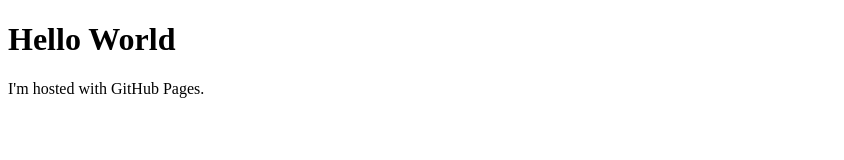
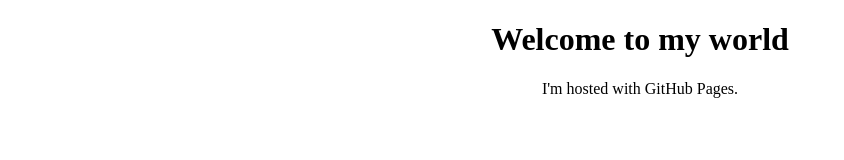
Before and after one commit to GabrielLeonte00/GabrielLeonte00.github.io, a plain HTML site: page index.html in a window 1280 px wide. Shown: the whole page, without its empty margins (0-844 px from the left). Drawn offline with Linux system fonts and the light colour scheme.

Commit message:
Changed the title and centered the text

```diff
--- a/index.html
+++ b/index.html
@@ -1,7 +1,7 @@
 <!DOCTYPE html>
 <html>
 <body>
-<h1>Hello World</h1>
-<p>I'm hosted with GitHub Pages.</p>
+<h1 style="text-align: center;">Welcome to my world</h1>
+<p style="text-align: center;">I'm hosted with GitHub Pages.</p>
 </body>
 </html>
```
